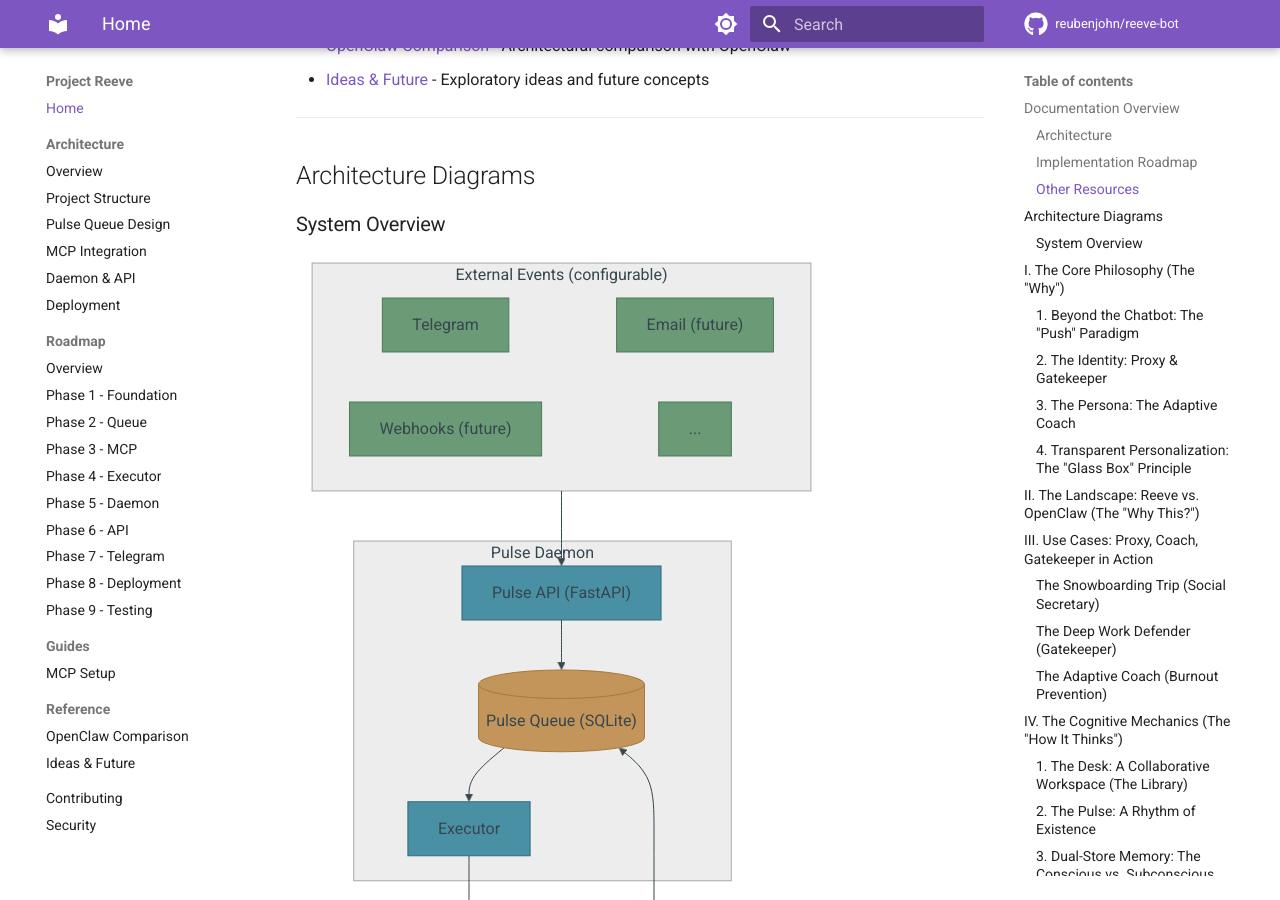
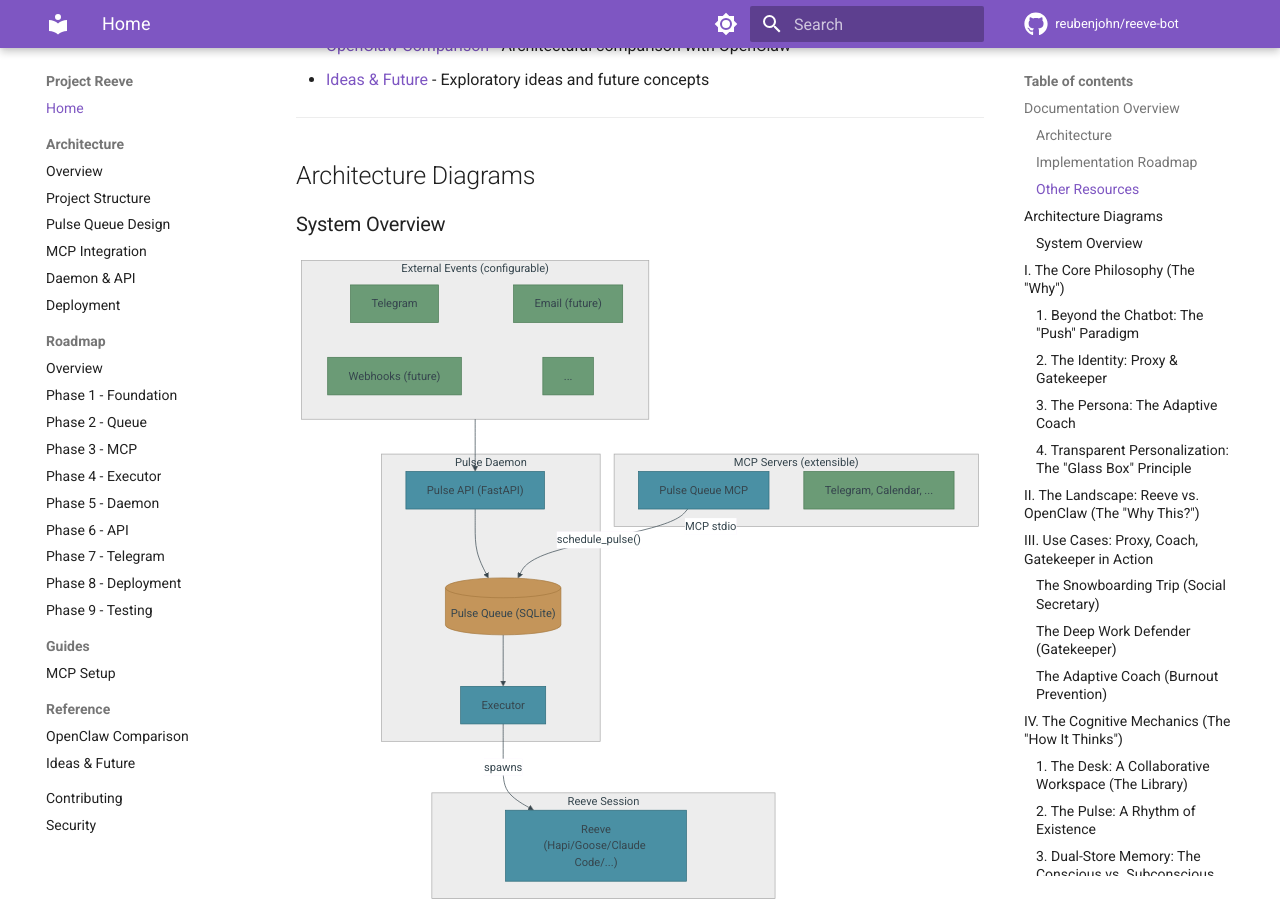
Before and after one commit to reubenjohn/reeve_bot, an MkDocs documentation site: the page built from docs/index.md, in a window 1280 px wide and 900 px high, scrolled down 1592 px. Built offline with MkDocs 1.6.1 and Material for MkDocs 9.7.7, drawn with Linux system fonts in a browser that asks for light colours; comment, search, counter and statistics services are not loaded.

```diff
--- a/docs/index.md
+++ b/docs/index.md
@@ -73,14 +73,14 @@ flowchart TB
         queue --> executor
     end
 
-    subgraph session["Reeve Session"]
-        reeve["Reeve<br/>(Hapi/Goose/Claude Code/...)"]
-    end
-
     subgraph mcps["MCP Servers (extensible)"]
         direction LR
         pulse_mcp["Pulse Queue MCP"]
         other_mcp["Telegram, Calendar, ..."]
+    end
+
+    subgraph session["Reeve Session"]
+        reeve["Reeve<br/>(Hapi/Goose/Claude Code/...)"]
     end
 
     %% External events feed into daemon
@@ -89,11 +89,11 @@ flowchart TB
     %% Executor spawns Reeve session
     executor -- "spawns" --> reeve
 
-    %% Reeve connects to MCP servers
-    reeve <-- "MCP stdio" --> mcps
-
     %% Self-scheduling loop
     pulse_mcp -- "schedule_pulse()" --> queue
+
+    %% Reeve connects to MCP servers
+    mcps <-- "MCP stdio" --> reeve
 
     %% Styles
     classDef core fill:#4a90a4,stroke:#2e6b7a,color:#fff
```
Also changed, not shown: README.md (+1 -1 lines).
